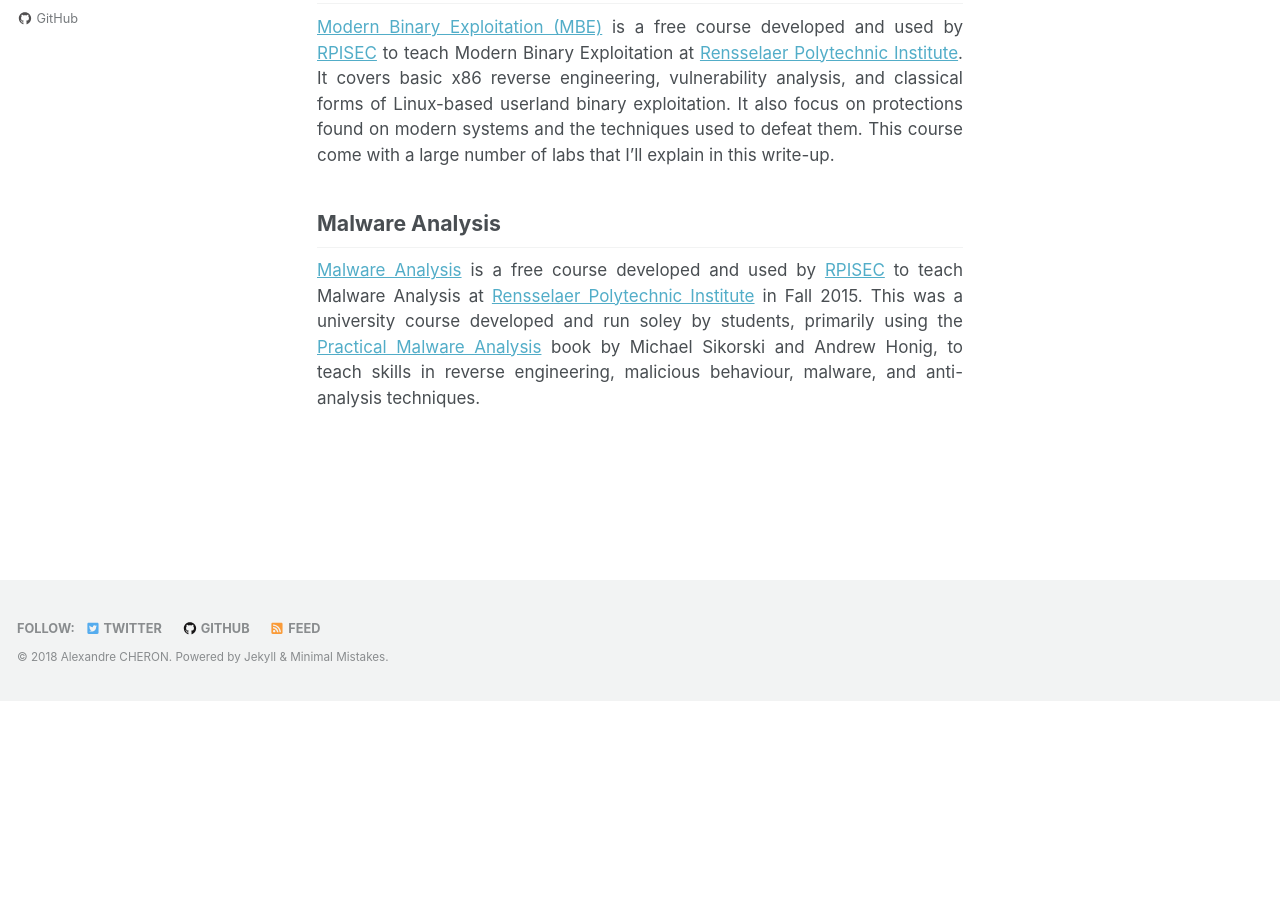
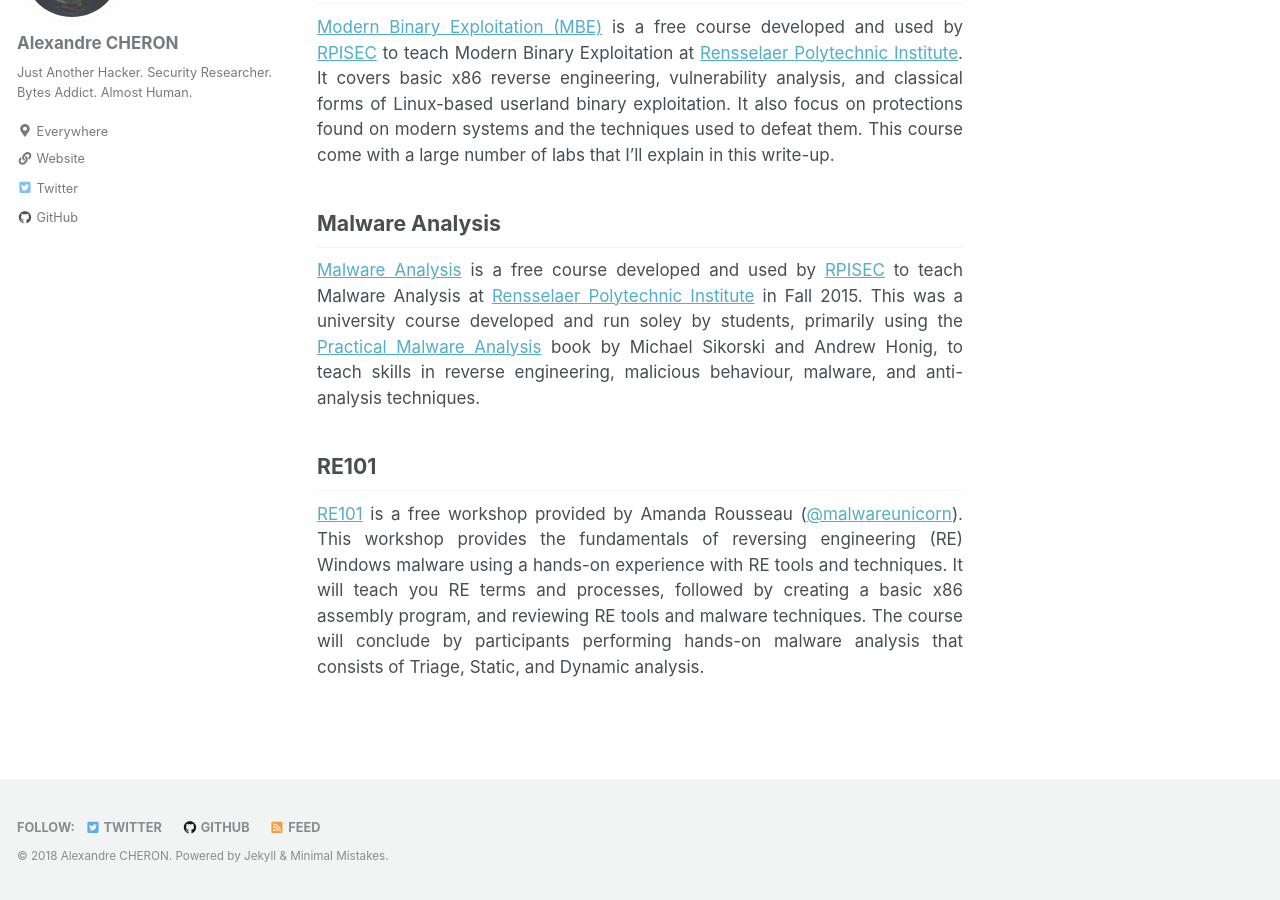
Before and after one commit to axcheron/axcheron.github.io, a Jekyll site: the page built from _pages/trainings.md, in a window 1280 px wide and 900 px high, scrolled down 372 px. Built offline with Jekyll 4.4.1, drawn with Linux system fonts in a browser that asks for light colours; nearby versions of some CDN libraries; before the commit the page ends 1073 px from its top, so only the background shows below that.

Commit message:
add content

```diff
--- a/_pages/trainings.md
+++ b/_pages/trainings.md
@@ -19,3 +19,8 @@
 
 [Malware Analysis](https://github.com/RPISEC/Malware) is a free course developed and used by [RPISEC](http://rpis.ec) to teach Malware Analysis at [Rensselaer Polytechnic Institute](http://rpi.edu) in Fall 2015. This was a university course developed and run soley by students, primarily using the [Practical Malware Analysis](https://nostarch.com/malware) book by Michael Sikorski and Andrew Honig, to teach skills in reverse engineering, malicious behaviour, malware, and anti-analysis techniques.
 {: .text-justify}
+
+## RE101
+
+[RE101](https://sites.google.com/secured.org/malwareunicorn/reverse-engineering/re101) is a free workshop provided by Amanda Rousseau ([@malwareunicorn](https://twitter.com/malwareunicorn)). This workshop provides the fundamentals of reversing engineering (RE) Windows malware using a hands-on experience with RE tools and techniques. It will teach you RE terms and processes, followed by creating a basic x86 assembly program, and reviewing RE tools and malware techniques. The course will conclude by participants performing hands-on malware analysis that consists of Triage, Static, and Dynamic analysis.
+{: .text-justify}
```
